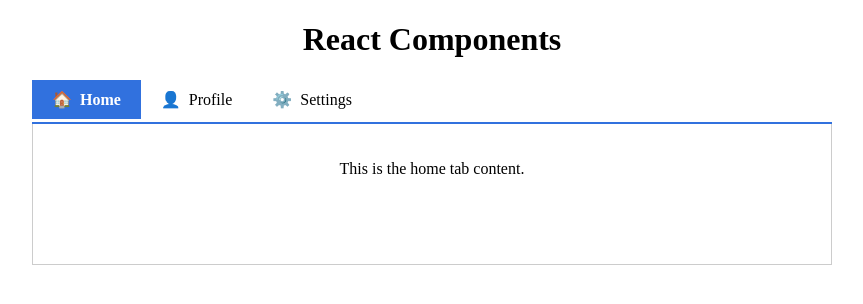
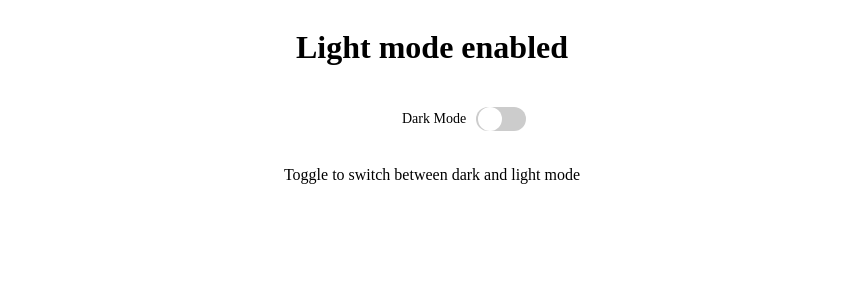
Before and after one commit to OptinexTech/react-components, a React (Create React App) app: page / in a window 1280 px wide. Shown: the top 304 px of the page, without its empty margins (208-1071 px from the left). Built offline with nearby package versions, Linux system fonts and the light colour scheme.

Commit message:
Toggle component

```diff
--- a/src/App.css
+++ b/src/App.css
@@ -1,12 +1,21 @@
-.App {
-  text-align: center;
-  margin: 16px auto;
-}
-
-.container {
+.App  {
   display: flex;
   flex-direction: column;
   justify-content: center;
   align-items: center;
   gap: 16px;
 }
+
+body {
+  background-color: white;
+  color: black;
+}
+
+body.dark-mode {
+  background-color: #121212;
+  color: white;
+}
+
+h1, p {
+  color: inherit;
+}
--- a/src/App.js
+++ b/src/App.js
@@ -1,37 +1,38 @@
 import './App.css';
-import Tabs from './components/Tabs';
+import { useState, useEffect } from 'react';
+import Toggle from './components/Toggle';
 
 function App() {
-  const tabsData = [
-    {
-      label: 'Home',
-      content: <p>This is the home tab content.</p>,
-      icon: '🏠'
-    },
-    {
-      label: 'Profile',
-      content: <p>This is your profile tab content.</p>,
-      icon: '👤',
-    },
-    {
-      label: 'Settings',
-      content: <p>This is the settings tab content.</p>,
-      icon: '⚙️'
-    },
-  ];
+  const [isDarkMode, setIsDarkMode] = useState(() => {
+    const savedMode = localStorage.getItem('dark-mode');
+    return savedMode ? JSON.parse(savedMode) : false;
+  });
+
+  const handleDarkModeToggle = (enabled) => {
+    setIsDarkMode(enabled);
+    localStorage.setItem('dark-mode', JSON.stringify(enabled));
+  };
+
+  useEffect(() => {
+    if(isDarkMode) {
+      document.body.classList.add('dark-mode');
+    } else {
+      document.body.classList.remove('dark-mode');
+    }
+  },[isDarkMode]);
 
   return (
     <div className="App">
-      <h1>React Components</h1>
-      <Tabs
-        tabs={tabsData}
-        defaultActiveIndex={0}
-        onTabChange={(index) => console.log(`Active tab Index: ${index}`)}
-        customStyles={{
-          activeTab: { backgroundColor: '#3171DE', color: 'white' },
-          header: { borderBottom: '2px solid #3171DE' }
-        }}
+      <h1>{isDarkMode ? 'Dark Mode Enabled' : 'Light mode enabled'}</h1>
+      <Toggle
+        label="Dark Mode"
+        initial={isDarkMode}
+        onToggle={handleDarkModeToggle}
+        onColor="#28a745"
+        offColor="#ccc"
+        size="large"
       />
+      <p>Toggle to switch between dark and light mode</p>
     </div>
   );
 };
--- /dev/null
+++ b/src/components/Toggle/index.js
@@ -0,0 +1,47 @@
+import { useState } from "react";
+import './toggle.css';
+
+const Toggle = ({
+  label,
+  initial = false,
+  onToggle,
+  onColor = '#28a745',
+  offColor = '#ccc',
+  size,
+  disabled = false
+}) => {
+  const [isToggled, setIsToggled] = useState(initial);
+
+  const handleToggle = () => {
+    if(!disabled) {
+      setIsToggled(!isToggled);
+      if(onToggle) {
+        onToggle(!isToggled);
+      }
+    }
+  };
+
+  const sizeClasses = {
+    small: 'toggle-small',
+    medium: 'toggle-medium',
+    large: 'toggle-large'
+  };
+
+  return (
+    <div className={`toggle-container ${sizeClasses[size]} ${disabled ? 'toggle-disabled' : ''}`}>
+      {label && <label className="toggle-label">{label}</label>}
+      <div className={`toggle-switch ${isToggled ? 'toggled' : ''}`}
+        onClick={handleToggle}
+        style={{
+          backgroundColor: isToggled ? onColor : offColor,
+          opacity: disabled ? 0.6 : 1,
+          cursor: disabled ? 'not-allowed' : 'pointer'
+        }}
+      >
+        <div className="toggle-thumb"></div>
+      </div>
+    </div>
+  )
+};
+
+export default Toggle;
--- /dev/null
+++ b/src/components/Toggle/toggle.css
@@ -0,0 +1,77 @@
+.toggle-container {
+  display: grid;
+  grid-template-columns: auto auto;
+  align-items: center;
+  gap: 10px;
+}
+
+.toggle-label {
+  font-size: 14px;
+  color: inherit;
+  white-space: nowrap;
+}
+
+.toggle-switch {
+  display: flex;
+  align-items: center;
+  position: relative;
+  width: 50px;
+  height: 24px;
+  border-radius: 12px;
+  background-color: #333;
+  cursor: pointer;
+  transition: background-color 0.3s;
+}
+
+.toggle-switch .toggle-thumb {
+  position: absolute;
+  left: 2px;
+  width: 20px;
+  height: 20px;
+  border-radius: 50%;
+  background-color: white;
+  transition: transform 0.3s;
+}
+
+.toggle-switch.toggled {
+  background-color: #28a745;
+}
+
+.toggle-switch.toggled .toggle-thumb {
+  transform: translateX(26px);
+}
+
+.toggle-small {
+  width: 40px;
+  height: 20px;
+}
+
+.toggle-small .toggle-thumb {
+  width: 16px;
+  height: 16px;
+}
+
+.toggle-medium {
+  width: 50px;
+  height: 24px;
+}
+
+.toggle-medium .toggle-thumb {
+  width: 20px;
+  height: 20px;
+}
+
+.toggle-large {
+  width: 60px;
+  height: 30px;
+}
+
+.toggle-large .toggle-thumb {
+  width: 24px;
+  height: 24px;
+}
+
+.toggle-disabled {
+  cursor: not-allowed;
+  opacity: 0.6;
+}
```
